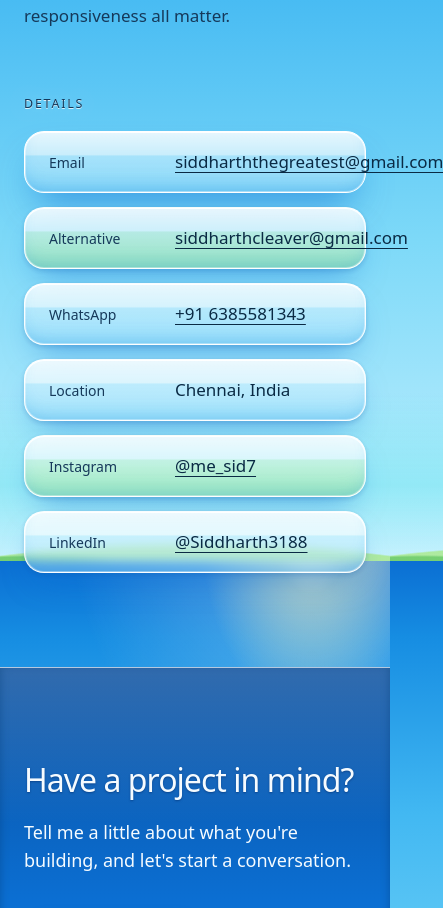
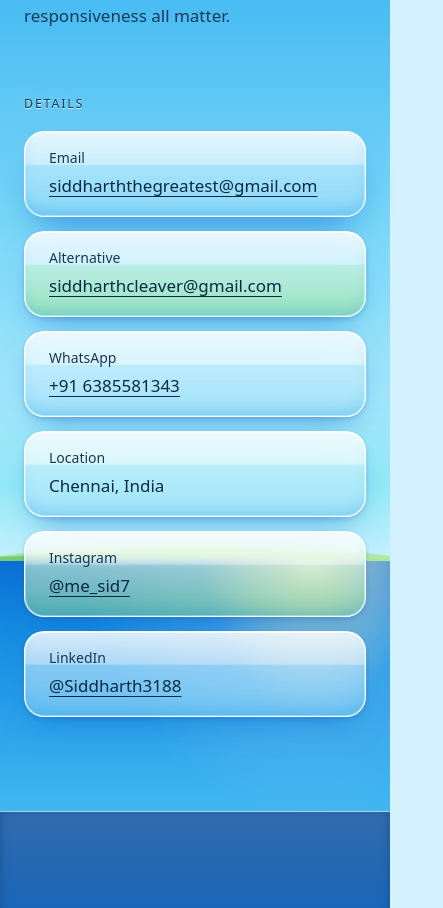
Before and after one commit to Siddharth3188/portfolio-v2, a Next.js app: page /about in a window 390 px wide. Shown: the part 1127-2035 px from the top of the page, 443 px wide, since content can reach past the window. Built offline with nearby package versions, Linux system fonts and the light colour scheme.

Commit message:
Refactor details section layout for responsiveness
Updated the layout of the details section to improve responsiveness and styling.

```diff
--- a/app/about/page.tsx
+++ b/app/about/page.tsx
@@ -43,9 +43,9 @@ export default function About() {
             <dl>
               {details.map(([label, value]) => (
                 <Reveal key={label}>
-                  <div data-row="" className="grid grid-cols-[110px_1fr] items-baseline gap-4 border-t border-line py-4">
+                  <div data-row="" className="grid grid-cols-1 gap-1 border-t border-line py-4 sm:grid-cols-[110px_minmax(0,1fr)] sm:items-baseline sm:gap-4">
                     <dt className="text-sm text-mute">{label}</dt>
-                    <dd className="m-0 break-words">{value}</dd>
+                    <dd className="m-0 min-w-0 break-words [overflow-wrap:anywhere]">{value}</dd>
                   </div>
                 </Reveal>
               ))}
```
